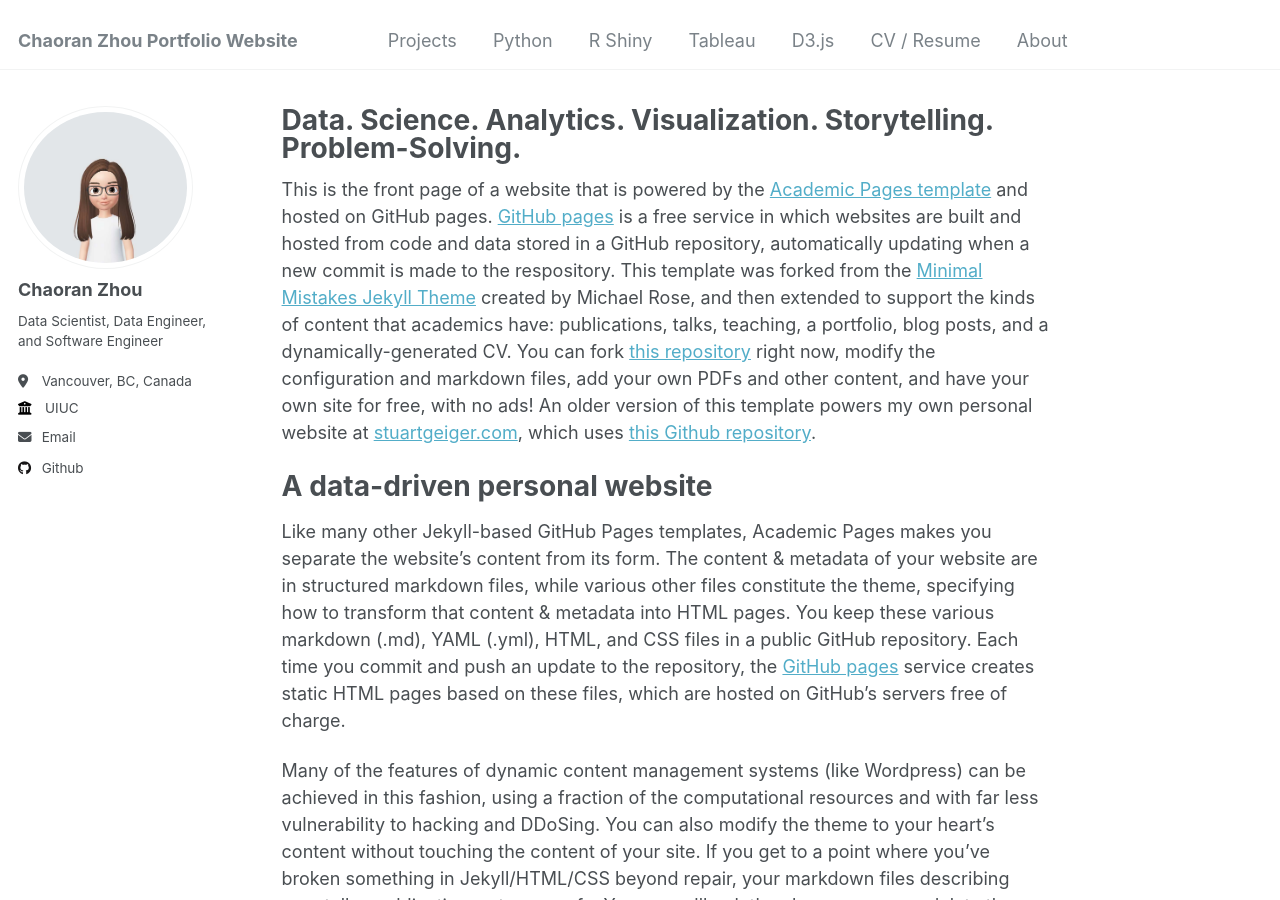
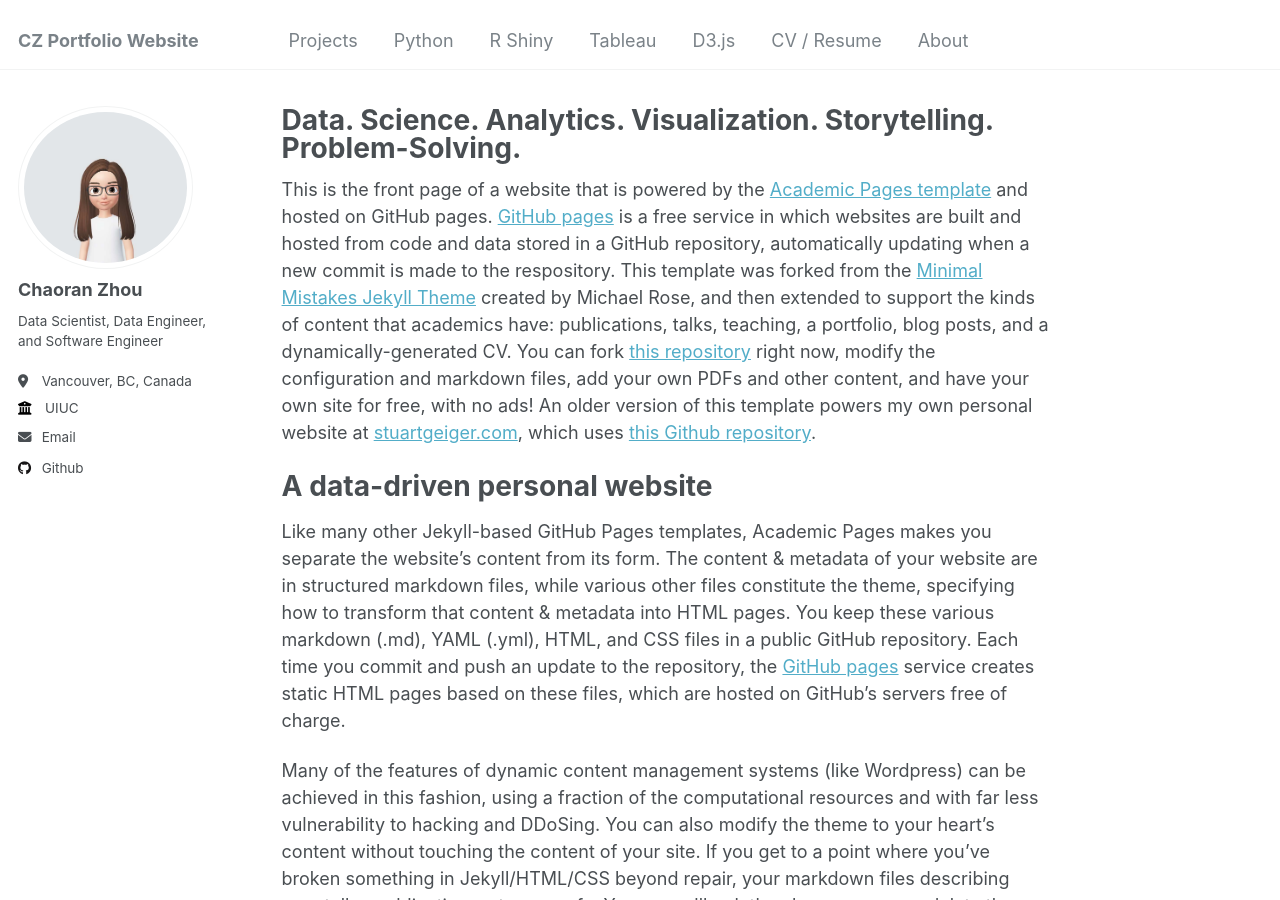
Before and after one commit to ranranrunforit/ranranrunforit.github.io, a Jekyll site: the page built from _pages/about.md, in a window 1280 px wide and 900 px high. Built offline with Jekyll 4.4.1, drawn with Linux system fonts in a browser that asks for light colours.

Commit message:
Update _config.yml

```diff
--- a/_config.yml
+++ b/_config.yml
@@ -8,7 +8,7 @@
 
 # Basic Site Settings
 locale                   : "en-US"
-title                    : "Chaoran Zhou Portfolio Website"
+title                    : "CZ Portfolio Website"
 title_separator          : "-"
 name                     : &name "Chaoran Zhou"
 description              : &description "personal description"
```
